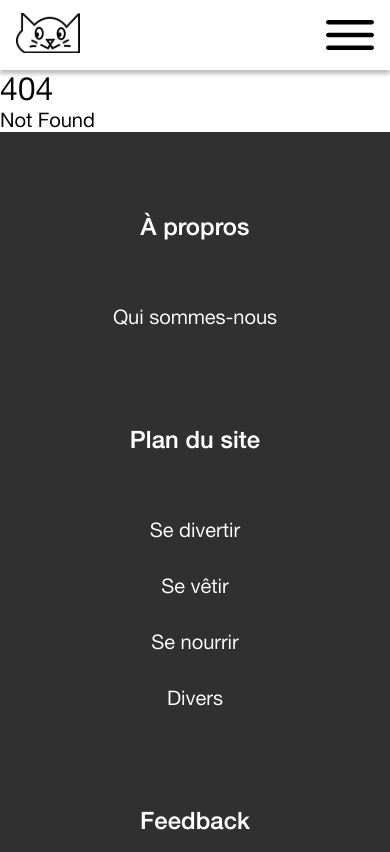
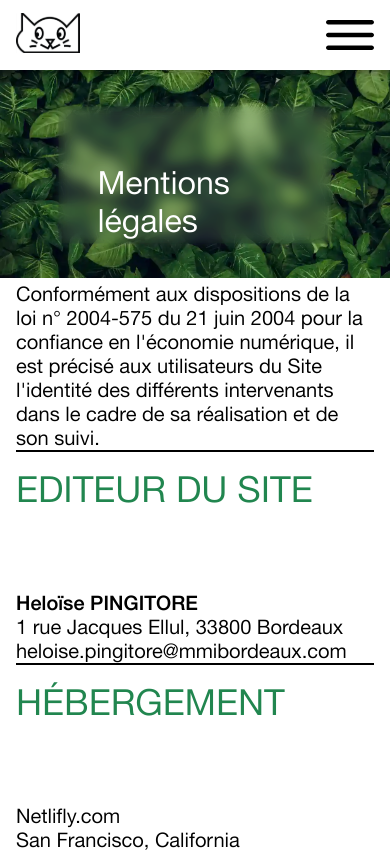
Before and after one commit to HeloisePi/Reboot2023_, a SvelteKit app: page /mentionslegales in a window 390 px wide. Before the commit this address had no page. Shown: the top 852 px of the page. Built offline with nearby package versions, Linux system fonts and the light colour scheme.

Commit message:
Add mention Legal

```diff
--- a/src/routes/component/Footer.svelte
+++ b/src/routes/component/Footer.svelte
@@ -38,9 +38,10 @@
 
     </div>
     <div class="end">
-        <p class="black">© Frynge - Tous droits réservés - Mentions Légales</p>
+        <p class="black">© Frynge - Tous droits réservés - </p> <a href="../mentionslegales">Mentions Légales</a>
     </div>
 </footer>
+
 
     <style>
 h5{
--- /dev/null
+++ b/src/routes/component/Name.svelte
@@ -0,0 +1,18 @@
+<script>
+    export let name;
+    export let adresse;
+    export let mail;
+</script>
+
+<div class="">
+<h4 class="bold">{name}</h4>
+<p>{adresse}</p>
+<p>{mail}</p>
+</div>
+<style>
+    div{
+        display: flex;
+        flex-direction: column;
+        gap: 0.4;
+    }
+</style>
--- a/src/routes/component/Theme.svelte
+++ b/src/routes/component/Theme.svelte
@@ -1,6 +1,5 @@
 <script>
     export let logo;
-    export let title;
     export let src;
 </script>
 
--- /dev/null
+++ b/src/routes/mentionslegales/+page.svelte
@@ -0,0 +1,151 @@
+<script>
+	import Hero from "../component/Hero.svelte";
+    import TitleH2 from "../component/TitleH2.svelte";
+	import Name from "../component/Name.svelte";
+</script>
+
+<Hero title="Mentions légales"/>
+<section>
+    <p>Conformément aux dispositions de la loi n° 2004-575 du 21 juin 2004 pour la confiance en l'économie numérique, il est précisé aux utilisateurs du Site l'identité des différents intervenants dans le cadre de sa réalisation et de son suivi.</p>
+    <TitleH2>Editeur du site</TitleH2>
+    <Name name="Heloïse PINGITORE" adresse="1 rue Jacques Ellul, 33800 Bordeaux" mail="heloise.pingitore@mmibordeaux.com" />
+    <TitleH2>Hébergement</TitleH2>
+    <p>Netlifly.com<br> San Francisco, California</p>
+    <TitleH2>Conception et Réalisation</TitleH2>
+    <Name name="Phuc NGUYEN" adresse="1 rue Jacques Ellul, 33800 Bordeaux" mail="dang-thien-phuc.nguyen@mmibordeaux.com" />
+    <Name name="Eve TISSOT" adresse="1 rue Jacques Ellul, 33800 Bordeaux" mail="eve.tissot@mmibordeaux.com" />
+    <Name name="Naelle LEMINICIER" adresse="1 rue Jacques Ellul, 33800 Bordeaux" mail="naelle.leminicier@mmibordeaux.com" />
+    <Name name="Dina RAKOTONARIVO" adresse="1 rue Jacques Ellul, 33800 Bordeaux" mail="dina.rakotonarivo@mmibordeaux.com" />
+    <Name name="Alexis JUHEL" adresse="1 rue Jacques Ellul, 33800 Bordeaux" mail="alexis.juhel@mmibordeaux.com" />
+    <Name name="Léa LAFAYE" adresse="1 rue Jacques Ellul, 33800 Bordeaux" mail="lea.lafaye@mmibordeaux.com" />
+    <Name name="Astrid CHAPRON" adresse="1 rue Jacques Ellul, 33800 Bordeaux" mail="astrid.chapron@mmibordeaux.com" />
+    <Name name="Heloïse PINGITORE" adresse="1 rue Jacques Ellul, 33800 Bordeaux" mail="heloise.pingitore@mmibordeaux.com" />
+    <Name name="Chloé FAYE" adresse="1 rue Jacques Ellul, 33800 Bordeaux" mail="chloe.faye@mmibordeaux.com" />
+    <Name name="Perrine JOLY" adresse="1 rue Jacques Ellul, 33800 Bordeaux" mail="perrine.joly@mmibordeaux.com" />
+    <TitleH2>Propriété intellectuelle</TitleH2>
+    <p>L'ensemble du contenu présent sur ce site, y compris, mais sans s'y limiter, les textes, les images, les vidéos, les graphiques, les logos et les éléments interactifs, est la propriété exclusive de Frynge ou de ses concédants de licence, et est protégé par les lois nationales et internationales sur la propriété intellectuelle.</p>
+    <TitleH2>Signalement de violation</TitleH2>
+    <p>Si vous estimez que vos droits de propriété intellectuelle ont été violés par le contenu de ce site, veuillez nous contacter immédiatement à l'adresse suivante: chloe.faye@mmibordeaux.com. Nous traiterons rapidement toute réclamation légitime et prendrons les mesures nécessaires.</p>
+    <TitleH2>Utilisation Autorisée</TitleH2>
+    <p>Les utilisateurs du site sont autorisés à accéder au contenu et à l'utiliser à des fins personnelles, éducatives et non commerciales. Toute utilisation contraire à ces termes est expressément interdite.</p>
+    <TitleH2>Exactitude des informations</TitleH2>
+    <p>Frynge s'efforce de fournir des informations exactes et à jour sur ce site, mais ne donne aucune garantie quant à l'exactitude, l'exhaustivité ou la pertinence des informations fournies. L'utilisation des informations disponibles sur ce site se fait à vos propres risques.</p>
+    <p>Frynge se réserve le droit de modifier, supprimer ou mettre à jour tout contenu à tout moment sans préavis. Il incombe à l'utilisateur de vérifier régulièrement les informations disponibles sur ce site pour s'assurer de leur pertinence et de leur actualité.</p>
+    <TitleH2>Conseils et Astuces</TitleH2>
+    <p>Les conseils, astuces et informations fournies sur ce site sont destinés à des fins éducatives et informatives seulement. Ils ne doivent pas être interprétés comme des conseils professionnels ou médicaux. Avant de prendre des décisions basées sur les informations fournies sur ce site, il est recommandé de consulter des professionnels qualifiés pour des conseils spécifiques à votre situation.</p>
+    <TitleH2>Responsabilités limitées</TitleH2>
+    <p>Frynge décline toute responsabilité quant aux dommages directs, indirects, spéciaux, consécutifs ou autres qui pourraient résulter de l'utilisation ou de l'interprétation des informations fournies sur ce site.</p>
+    <TitleH2>Signalement d’inexactitudes</TitleH2>
+    <p>Si vous identifiez des informations que vous estimez inexactes, obsolètes ou incomplètes, veuillez nous contacter à l'adresse suivante : chloe.faye@mmibordeaux.com. Nous ferons les efforts nécessaires pour corriger toute inexactitude dans les plus brefs délais.</p>
+
+</section>
+
+<style>
+
+    .textDescription{
+        margin: 0 auto;
+        margin-bottom: 5rem;
+        margin-top: 5rem;
+        width: 80%;
+        max-width: 800px;
+    }
+    .videos{
+        display: grid;
+        grid-template-columns: 1fr 1fr 1fr;
+        justify-items: center;
+        padding-bottom: 5rem;
+    }
+
+    @media screen and (max-width: 1250px) {
+        .videos{
+            grid-template-columns: 1fr 1fr;
+            row-gap: 2rem;
+        }
+    }
+    @media screen and (max-width: 922px) {
+        .videos{
+            grid-template-columns: 1fr;
+        }
+        section .BoutonsTheme{
+            grid-template-columns: 1fr 1fr;
+        }
+    }
+    @media screen and (max-width: 520px) {
+        .videos iframe{
+            width: 170px;
+            height: 300px;
+        }
+    }
+
+    iframe{
+        border-radius: 10px;
+        width: 270px;
+        height: 500px;
+    }
+    section{
+        width: 100vw;
+        padding-left: 5rem;
+        padding-right: 5rem;
+    }
+    @media screen and (max-width: 450px) {
+        section{
+        padding-left: 1rem;
+        padding-right: 1rem;
+    }
+    }
+    .BoutonsTheme{
+        display: grid;
+        grid-template-columns: 1fr 1fr 1fr 1fr;
+        justify-items: center;
+
+        padding-bottom: 5rem;
+        margin-left: 50%;
+        transform: translateX(-50%);
+        width: 100vw;
+    }
+    @media screen and (max-width: 1180px) {
+        .BoutonsTheme{
+        grid-template-columns: 1fr 1fr 1fr;
+        row-gap: 1rem;
+        }
+    }
+    @media screen and (max-width: 606px) {
+        section .BoutonsTheme{
+            grid-template-columns: 1fr;
+            row-gap: 1rem;
+        }
+    }
+    @media screen and (max-width: 950px) {
+        section .allSuggestion{
+            display: grid;
+            grid-template-columns: 1fr 1fr;
+            justify-items: center;
+            gap: 1rem;
+        }
+        section .allSuggestion{
+            display: grid;
+            grid-template-columns: 1fr;
+            justify-items: center;
+            gap: 1rem;
+        }
+    }
+    @media screen and (max-width: 770px) {
+        section .allSuggestion{
+            display: grid;
+            grid-template-columns: 1fr;
+            justify-items: center;
+            gap: 1rem;
+        }
+    }
+    .allSuggestion{
+            display: flex;
+            flex-direction: column;
+            gap: 3rem;
+            margin-bottom: 5rem;
+        }
+
+
+
+
+
+</style>
```
